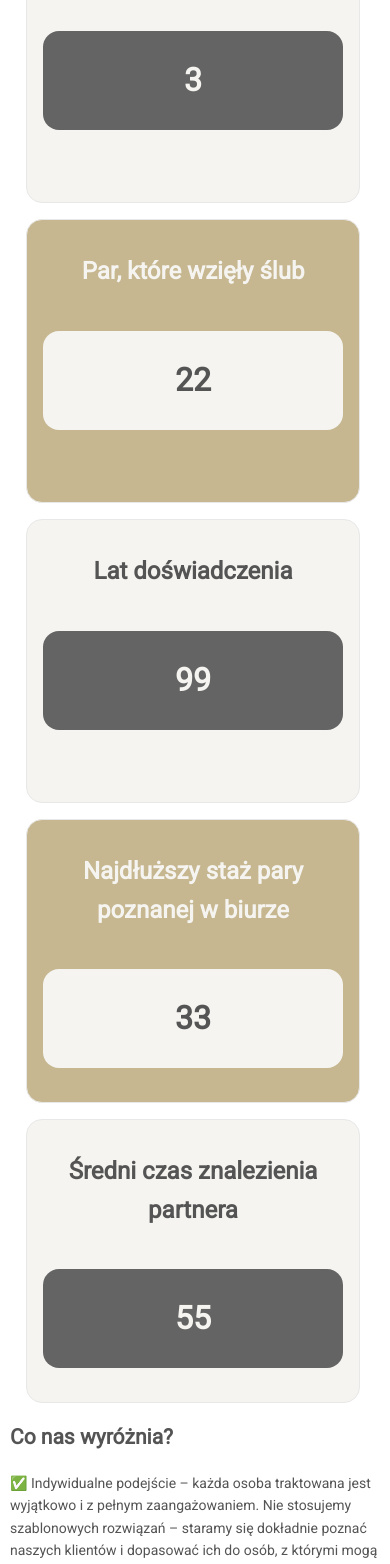
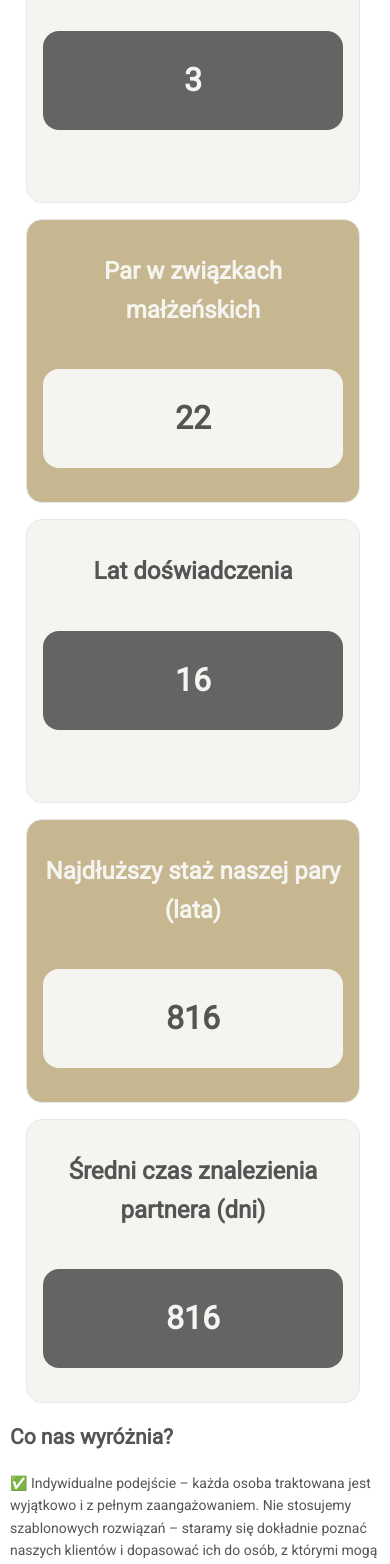
Before and after one commit to Vectari/serduszka-dwa, a React (Vite) app: page / in a window 390 px wide. Shown: the part 2532-4096 px from the top of the page. Built offline with nearby package versions, Linux system fonts and the light colour scheme; no server answers; the database is empty.

Commit message:
fix: fix mobile width

```diff
--- a/src/dictionary.js
+++ b/src/dictionary.js
@@ -1,6 +1,6 @@
 export const dictionary = {
   width: {
-    mobile: "740px",
+    mobile: "760px",
   },
   main_info: {
     phone_numer: "883-783-782",
@@ -50,14 +50,14 @@ export const dictionary = {
       one_number: "2000",
       two_head: "Dzieci z tych związków",
       two_number: "3",
-      three_head: "Par, które wzięły ślub",
+      three_head: "Par w związkach małżeńskich",
       three_number: "22",
       four_head: "Lat doświadczenia",
-      four_number: "99",
-      five_head: "Najdłuższy staż pary poznanej w biurze",
-      five_number: "33",
-      six_head: "Średni czas znalezienia partnera",
-      six_number: "55",
+      four_number: `${new Date().getFullYear() - 2009}`,
+      five_head: "Najdłuższy staż naszej pary (lata)",
+      five_number: "999",
+      six_head: "Średni czas znalezienia partnera (dni)",
+      six_number: "999",
     },
   },
   info_page: {
```
